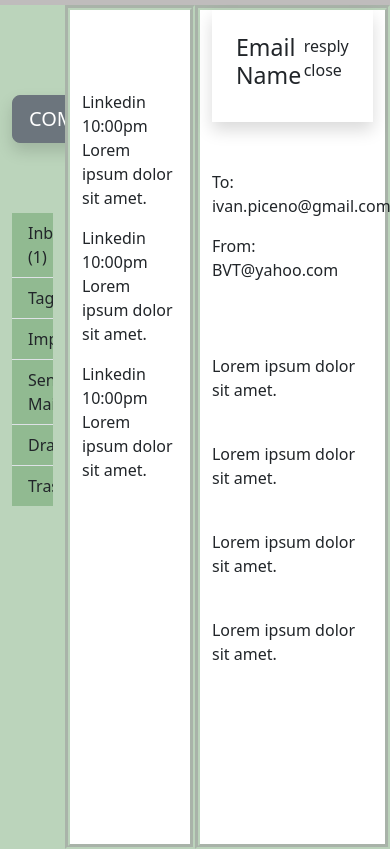
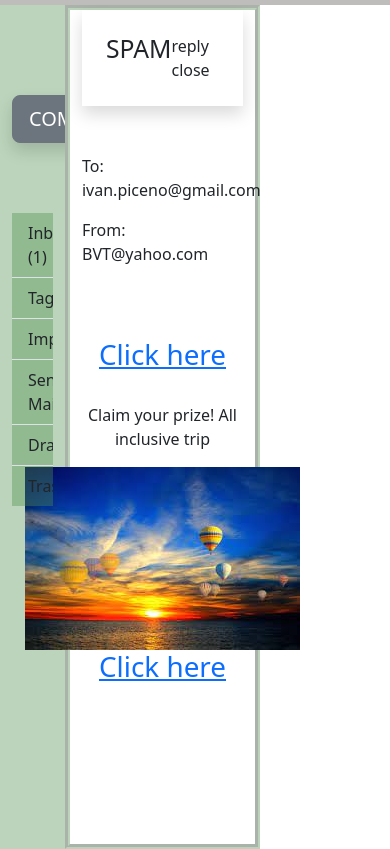
Before and after one commit to IvanPiceno171/BVT-BootstrapProject, a plain HTML site: page index.html in a window 390 px wide. Shown: the part 67-916 px from the top of the page. Drawn offline with nearby package versions, Linux system fonts and the light colour scheme.

Commit message:
feat: added media query

```diff
--- a/index.html
+++ b/index.html
@@ -70,9 +70,9 @@
         <!-- THRID COlUMN -->
         <div class="col-6 third-col">
             <div class="shadow emailName p-4">
-                <h3>Email Name</h3>
+                <h2>SPAM</h2>
                 <div>
-                    <span>resply</span>
+                    <span>reply</span>
                     <span>close</span>
                 </div>
             </div>
@@ -81,13 +81,13 @@
               <p>From: BVT@yahoo.com</p>
             </div>
           <div class="emailContent py-4 my-5">
-            <p>Lorem ipsum dolor sit amet.</p>
+            <h1 class="text-center"><a href="#">Click here</a></h1>
             <br>
-            <p>Lorem ipsum dolor sit amet.</p>
-            <br>
-            <p>Lorem ipsum dolor sit amet.</p>
-            <br>
-            <p>Lorem ipsum dolor sit amet.</p>
+            <p class="text-center">Claim your prize! All inclusive trip</p>
+            <div class="claim-prize">
+                <img class="" src="/img/hot baloon.jpg" alt="">            <br>
+            </div>
+            <h1 class="text-center"><a href="#">Click here</a></h1>
           </div>
         </div>
     </div>
--- a/styles.css
+++ b/styles.css
@@ -66,3 +66,17 @@ border: 5px groove rgba(78, 142, 78, 0.381);
     overflow: none;
 
 }
+.claim-prize{
+    display: flex;
+    justify-content: center;
+}
+
+
+
+/* MEDIA QUERY */
+@media screen and (max-width:500px) {
+    .second-col{
+        display: none;
+    }
+
+}
```
Also changed, not shown: img/hot baloon.jpg (added).
